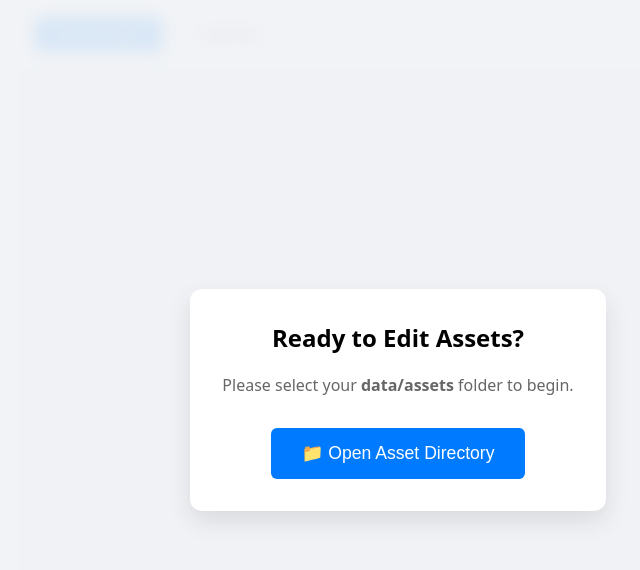
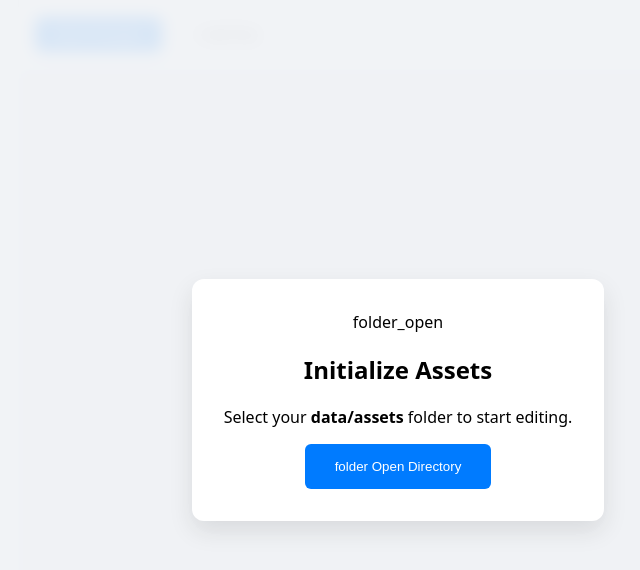
Before and after one commit to rescile/module-simple-editor, a plain HTML site: page app/index.html in a window 1280 px wide. Shown: the whole page, without its empty margins (242-882 px from the left). Drawn offline with Linux system fonts and the light colour scheme.

```diff
--- a/app/index.html
+++ b/app/index.html
@@ -142,16 +142,17 @@
     <body>
         <div id="overlay">
             <div class="overlay-card">
-                <h2 style="margin-top: 0">Ready to Edit Assets?</h2>
-                <p style="color: #666; margin-bottom: 2rem">
-                    Please select your <b>data/assets</b> folder to begin.
-                </p>
+                <span class="material-icons large">folder_open</span>
+                <h2>Initialize Assets</h2>
+                <p>Select your <b>data/assets</b> folder to start editing.</p>
+
                 <button
                     class="primary"
                     onclick="unlockFolder()"
-                    style="font-size: 1.1rem; padding: 15px 30px"
+                    style="padding: 15px 30px"
                 >
-                    📁 Open Asset Directory
+                    <span class="material-icons btn-icon">folder</span>
+                    Open Directory
                 </button>
             </div>
         </div>
```
